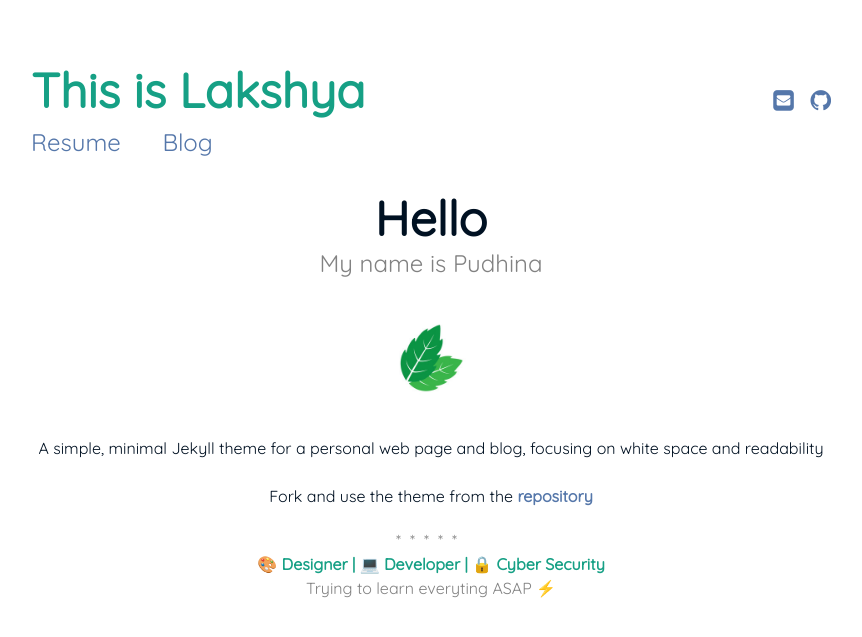
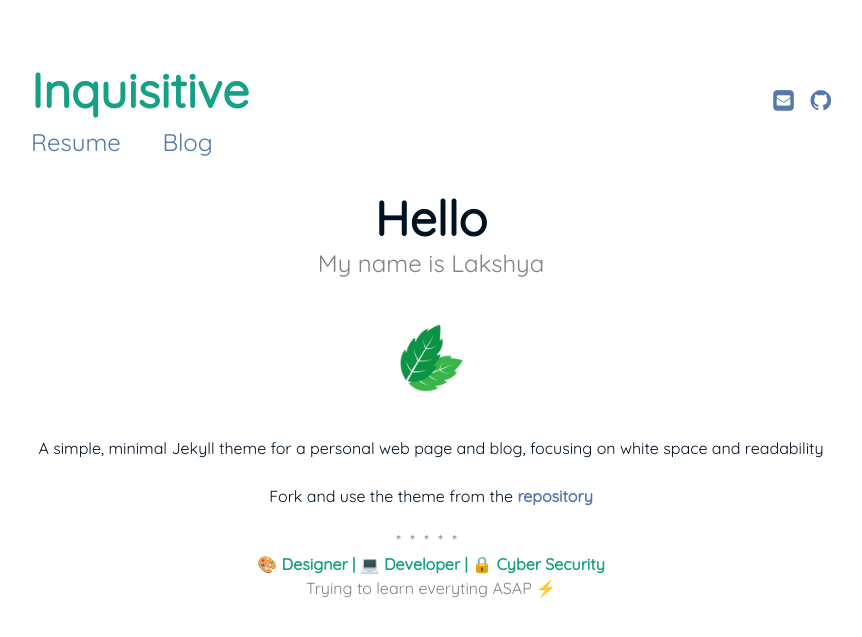
Before and after one commit to lakshyarao22/lakshyarao22.github.io, a Jekyll site: the page built from index.md, in a window 1280 px wide. Shown: the top 637 px of the page, without its empty margins (209-1071 px from the left). Built offline with Jekyll 4.4.1, drawn with Linux system fonts in a browser that asks for light colours.

Commit message:
inquisitive

```diff
--- a/_config.yml
+++ b/_config.yml
@@ -1,5 +1,5 @@
 # Site settings
-title: This is Lakshya
+title: Inquisitive
 description: >
   A Personal Webpage to share my thoughts and Ideas on Internet
 
@@ -14,7 +14,7 @@ author:
 
 
 # Syntax highlighting
-highlightstyle: 'agate'
+highlightstyle: 'rainbow'
 styles: [agate, androidstudio, arta, asceti, atelier-cave.dark, atelier-cave.light, atelier-dune.dark, atelier-dune.light, atelier-estuary.dark, atelier-estuary.light, atelier-forest.dark, atelier-forest.light, atelier-heath.dark, atelier-heath.light, atelier-lakeside.dark, atelier-lakeside.light, atelier-plateau.dark, atelier-plateau.light, atelier-savanna.dark, atelier-savanna.light, atelier-seaside.dark, atelier-seaside.light, atelier-sulphurpool.dark, atelier-sulphurpool.light, brown_paper, codepen-embed, color-brewer, dark, darkula, default, docco, far, foundation, github, github-gist, googlecode, grayscale, hopscotch, hybrid, idea, ir_black, kimbie.dark, kimbie.light, magula, mono-blue, monokai, monokai_sublime, obsidian, paraiso.dark, paraiso.light, pojoaque, railscast, rainbow, school_book, solarized_dark, solarized_light, styles_list.txt, sunburst, tomorrow, tomorrow-night-blue, tomorrow-night-bright, tomorrow-night, tomorrow-night-eightie, v, xcode, zenburn]
 
 
--- a/index.md
+++ b/index.md
@@ -1,7 +1,7 @@
 ---
 layout: page
 title: Hello
-subtitle: My name is Pudhina
+subtitle: My name is Lakshya
 sitemap:
   priority: 0.9
 ---
```
